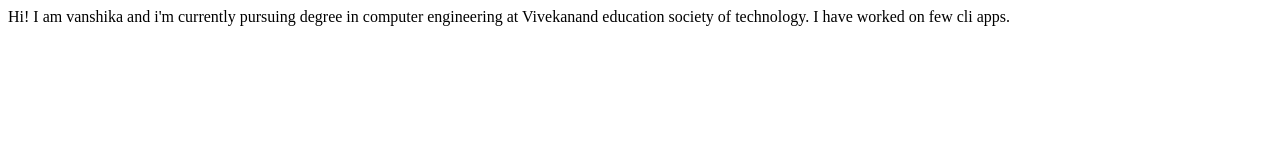
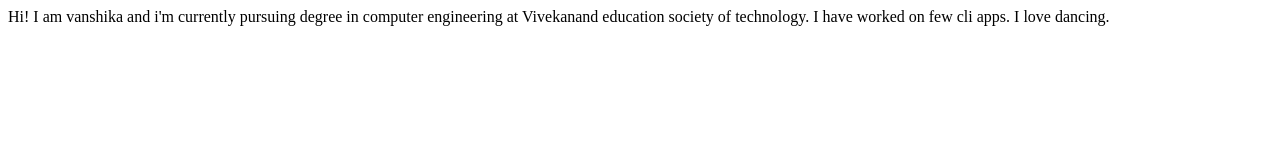
Before and after one commit to Vanshika23-ui/Student-name-site, a plain HTML site: page index.html in a window 1280 px wide. Drawn offline with Linux system fonts and the light colour scheme.

Commit message:
update interests

```diff
--- a/index.html
+++ b/index.html
@@ -11,5 +11,7 @@
     engineering at Vivekanand education society of technology.
 
     I have worked on few cli apps.
+
+    I love dancing.
 </body>
 </html>
```
